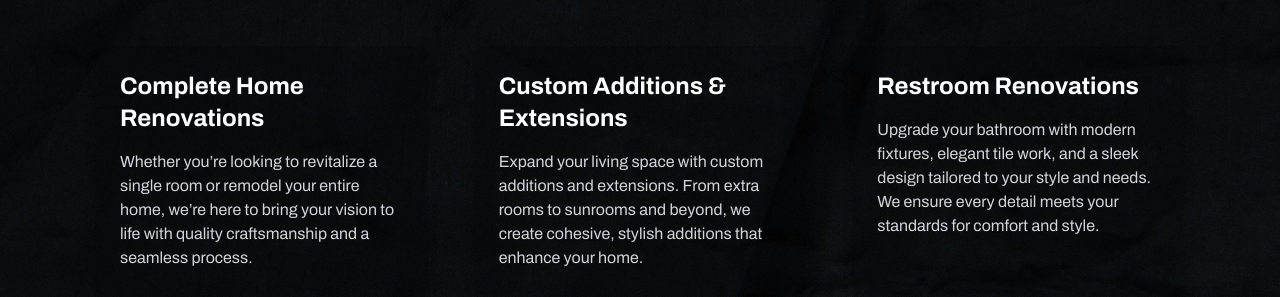
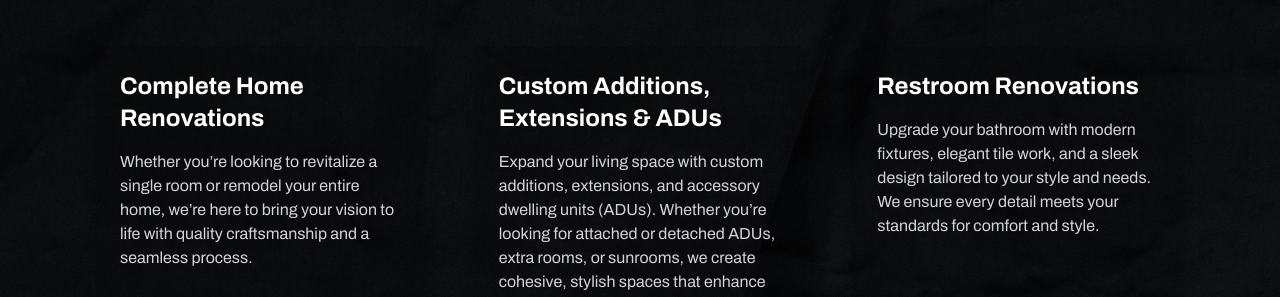
Before and after one commit to AxelMoraCastanon/HumbertoContractorWebsite, a React (Vite) app: page /#/home in a window 1280 px wide. Shown: the part 638-935 px from the top of the page. Built offline with nearby package versions, Linux system fonts and the light colour scheme.

Commit message:
Added ADU's to services tab

```diff
--- a/src/constants/index.js
+++ b/src/constants/index.js
@@ -10,8 +10,8 @@ export const SERVICES_TEXT = [
       description: "Whether you’re looking to revitalize a single room or remodel your entire home, we’re here to bring your vision to life with quality craftsmanship and a seamless process.",
     },
     {
-      title: "Custom Additions & Extensions",
-      description: "Expand your living space with custom additions and extensions. From extra rooms to sunrooms and beyond, we create cohesive, stylish additions that enhance your home.",
+      title: "Custom Additions, Extensions & ADUs",
+      description: "Expand your living space with custom additions, extensions, and accessory dwelling units (ADUs). Whether you’re looking for attached or detached ADUs, extra rooms, or sunrooms, we create cohesive, stylish spaces that enhance and elevate your home.",
     },
     {
       title: "Restroom Renovations",
```
